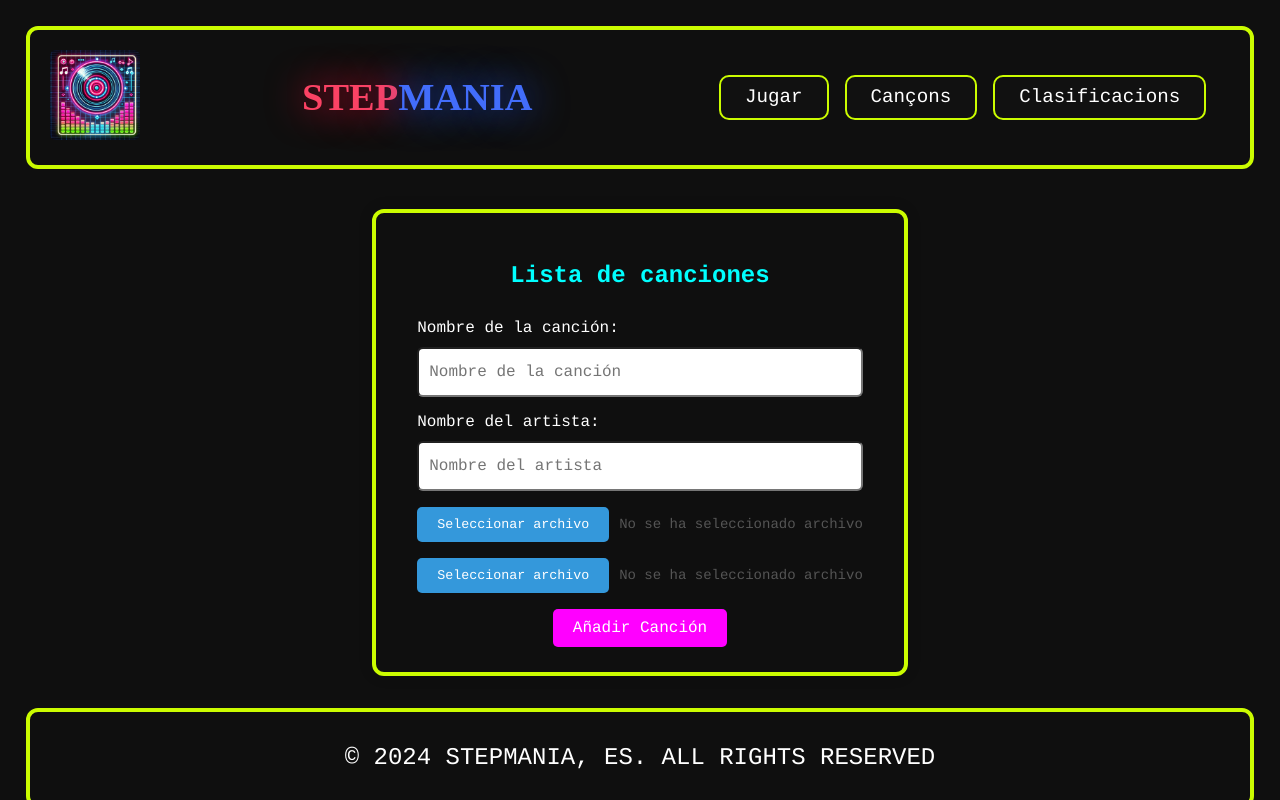
After one commit to Ulises-Hyper/Proyecto-1---Stepmania, a PHP site: page /canciones.html in a window 1280 px wide. The commit adds this page. Run offline with PHP 8.4, Linux system fonts and the light colour scheme; some web fonts are replaced.

Commit message:
Página de añadir canciones

```diff
--- /dev/null
+++ b/canciones.html
@@ -0,0 +1,70 @@
+<!DOCTYPE html>
+<html lang="en">
+
+<head>
+  <meta charset="UTF-8" />
+  <meta name="viewport" content="width=device-width, initial-scale=1.0" />
+  <title>Stepmania</title>
+  <link rel="stylesheet" href="css/style.css" />
+  <script src="js/main.js"></script>
+</head>
+
+<body>
+  <div class="main-container">
+    <header class="header">
+      <div class="logo">
+        <img src="img/web-logo.webp" alt="web-logo" href="index.html" />
+      </div>
+      <h1 href="index.html" class="header-title">
+        STEP<span class="header-title2">MANIA</span>
+      </h1>
+      <nav class="navbar">
+        <ul>
+          <li><a href="#">Jugar</a></li>
+          <li><a href="canciones.html">Cançons</a></li>
+          <li><a href="#">Clasificacions</a></li>
+        </ul>
+      </nav>
+    </header>
+    <div class="main-section__form">
+      <main class="main-area__form">
+        <div class="area-div__form">
+          <h2>Lista de canciones</h2>
+          <div class="div__form">
+            <form action="php/form.php" class="form" method="post">
+
+              <div class="input-box">
+                <label>Nombre de la canción: </label>
+                <input type="text" placeholder="Nombre de la canción" name="cancion" />
+              </div>
+              <div class="input-box">
+                <label>Nombre del artista: </label>
+                <input type="text" placeholder="Nombre del artista" name="artista" />
+              </div>
+              <div class="custom-file">
+                <input type="file" class="real-file" hidden="hidden" />
+                <button type="button" class="custom-button">Seleccionar archivo</button>
+                <span class="custom-text">No se ha seleccionado archivo</span>
+              </div>
+              <div class="custom-file">
+                <input type="file" class="real-file" hidden="hidden" />
+                <button type="button" class="custom-button">Seleccionar archivo</button>
+                <span class="custom-text">No se ha seleccionado archivo</span>
+              </div>
+              <div class="submit-btn__div">
+                <button type="submit" class="submit-btn">
+                  Añadir Canción
+                </button>
+              </div>
+            </form>
+          </div>
+        </div>
+      </main>
+    </div>
+    <footer class="footer-area">
+      <p>© 2024 STEPMANIA, ES. ALL RIGHTS RESERVED</p>
+    </footer>
+  </div>
+</body>
+
+</html>
--- a/css/style.css
+++ b/css/style.css
@@ -75,16 +75,17 @@ h1, h2 {
   text-decoration: none;
   font-size: 1.2em;
   color: white;
+  cursor: pointer;
 }
 
 .main-section {
-  margin-top: 2.5em;
+  margin-top: 2em;
 }
 
 .main-area {
   display: flex;
   justify-content: space-between;
-  gap: 2.5em;
+  gap: 2em;
 }
 
 .section-area {
@@ -121,10 +122,12 @@ h1, h2 {
   display: inline-block;
   padding: 10px 20px;
   background-color: #ff00ff;
+  border-radius: 5px;
+  text-align: center;
+}
+
+.section-btn button a:hover {
   color: white;
-  border-radius: 5px;
-  cursor: pointer;
-  text-align: center;
 }
 
 .neon-button {
@@ -165,7 +168,7 @@ h1, h2 {
   height: 100px;
   border: 4px solid transparent;
   border-radius: 12px;
-  margin-top: 2.5em;
+  margin-top: 2em;
 }
 
 .footer-area p {
@@ -174,7 +177,7 @@ h1, h2 {
 }
 
 /* Bordes animados RGB para las secciones importantes */
-.header, .section-area, .aside-area, .footer-area {
+.header, .section-area, .aside-area, .footer-area, .area-div__form {
   border: 4px solid transparent;
   border-radius: 12px;
   animation: rgb-border 5s infinite linear;
@@ -219,7 +222,7 @@ h1, h2 {
   vertical-align: middle;
 }
 
-.neon {
+.header-title {
   font-family: neon;
   color: #FB4264;
   font-size: 3vw;
@@ -227,7 +230,7 @@ h1, h2 {
   text-shadow: 0 0 3vw #F40A35;
 }
 
-.flux {
+.header-title2 {
   font-family: neon;
   color: #426DFB;
   font-size: 3vw;
@@ -235,13 +238,13 @@ h1, h2 {
   text-shadow: 0 0 3vw #2356FF;
 }
 
-.neon {
+.header-title {
   animation: neon 1s ease infinite;
   -moz-animation: neon 1s ease infinite;
   -webkit-animation: neon 1s ease infinite;
 }
 
-@keyframes neon {
+@keyframes header-title {
   0%,
   100% {
     text-shadow: 0 0 1vw #FA1C16, 0 0 3vw #FA1C16, 0 0 10vw #FA1C16, 0 0 10vw #FA1C16, 0 0 .4vw #FED128, .5vw .5vw .1vw #806914;
@@ -253,14 +256,14 @@ h1, h2 {
   }
 }
 
-.flux {
+.header-title2 {
   animation: flux 2s linear infinite;
   -moz-animation: flux 2s linear infinite;
   -webkit-animation: flux 2s linear infinite;
   -o-animation: flux 2s linear infinite;
 }
 
-@keyframes flux {
+@keyframes header-title2 {
   0%,
   100% {
     text-shadow: 0 0 1vw #1041FF, 0 0 3vw #1041FF, 0 0 10vw #1041FF, 0 0 10vw #1041FF, 0 0 .4vw #8BFDFE, .5vw .5vw .1vw #147280;
@@ -271,3 +274,100 @@ h1, h2 {
     color: #146C80;
   }
 }
+
+/* Página Canciones*/
+
+.area-div__form {
+  color: white;
+  position: relative;
+  max-width: 700px;
+  width: 100%;
+  padding: 25px;
+  border-radius: 12px;
+  box-shadow: 0 0 15px rgba(0, 0, 0, 0.1);
+}
+
+.area-div__form h2{
+  margin-top: 1em;
+  text-align: center;
+}
+
+.area-div__form .form {
+  margin-top: 30px;
+}
+
+.main-section__form {
+  margin-top: 2.5em;
+  display: flex;
+  align-items: center;
+  justify-content: center;
+}
+
+.input-box {
+  margin: 1em;
+}
+
+.form .input-box .custom-file{
+  padding: 1em;
+}
+
+.input-box label {
+  color: #fff;
+}
+
+.form .input-box input {
+  height: 50px;
+  width: 100%;
+  outline: none;
+  border-radius: 6px;
+  font-size: 1em;
+  padding: 10px;
+}
+
+.input-box input {
+  margin-top: 10px;
+}
+
+/* Estilos personalizados para el botón */
+.custom-file {
+  display: flex;
+  align-items: center;
+  margin: 16px;  /* Mantiene el margen personalizado */
+  gap: 10px;     /* Separación entre botón y texto */
+}
+
+.custom-button {
+  padding: 10px 20px;        /* Tamaño del botón */
+  background-color: #3498db; /* Color de fondo del botón */
+  color: white;              /* Color del texto */
+  border: none;              /* Sin bordes */
+  border-radius: 5px;        /* Bordes redondeados */
+  cursor: pointer;           /* Cambia el cursor cuando pasas por encima */
+  transition: background-color 0.3s ease;  /* Transición suave al hacer hover */
+}
+
+.custom-button:hover {
+  background-color: #2980b9; /* Color del botón al hacer hover */
+}
+
+.custom-text {
+  font-size: 14px;  /* Tamaño del texto */
+  color: #555;      /* Color del texto */
+}
+
+.real-file {
+  display: none; /* Oculta el input real */
+}
+
+.submit-btn__div {
+  display: flex;
+}
+
+.submit-btn {
+  all: unset;
+  padding: 10px 20px;
+  background-color: #ff00ff;
+  border-radius: 5px;
+  text-align: center;
+  margin: auto;
+}
--- a/index.html
+++ b/index.html
@@ -10,13 +10,13 @@
     <div class="main-container">
       <header class="header">
         <div class="logo">
-          <img src="img/stepmania-logo.webp" alt="stepmania-logo" />
+          <img src="img/web-logo.webp" alt="web-logo" />
         </div>
-        <h1 class="header-title">STEPMANIA</h1>
+        <h1 class="header-title">STEP<span class="header-title2">MANIA</span></h1>
         <nav class="navbar">
           <ul>
             <li><a href="#">Jugar</a></li>
-            <li><a href="#">Cançons</a></li>
+            <li><a href="canciones.html">Cançons</a></li>
             <li><a href="#">Clasificacions</a></li>
           </ul>
         </nav>
--- /dev/null
+++ b/js/main.js
@@ -0,0 +1,25 @@
+document.addEventListener("DOMContentLoaded", function() {
+  // Selecciona todos los elementos que contienen el input file y el botón
+  const fileContainers = document.querySelectorAll(".custom-file");
+
+  fileContainers.forEach(container => {
+    // Selecciona los elementos dentro de cada contenedor
+    const realFileBtn = container.querySelector(".real-file");
+    const customBtn = container.querySelector(".custom-button");
+    const customTxt = container.querySelector(".custom-text");
+
+    // Al hacer clic en el botón personalizado, activa el input file oculto
+    customBtn.addEventListener("click", function() {
+      realFileBtn.click();  // Simula el clic en el input real
+    });
+
+    // Cuando se selecciona un archivo, actualiza el texto del archivo
+    realFileBtn.addEventListener("change", function() {
+      if (realFileBtn.files.length > 0) {
+        customTxt.innerHTML = realFileBtn.files[0].name;
+      } else {
+        customTxt.innerHTML = "No se ha seleccionado archivo";
+      }
+    });
+  });
+});
```
Also changed, not shown: img/web-logo.webp (added).
